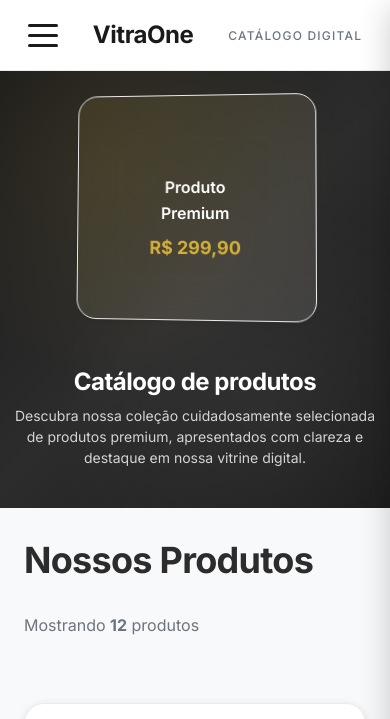
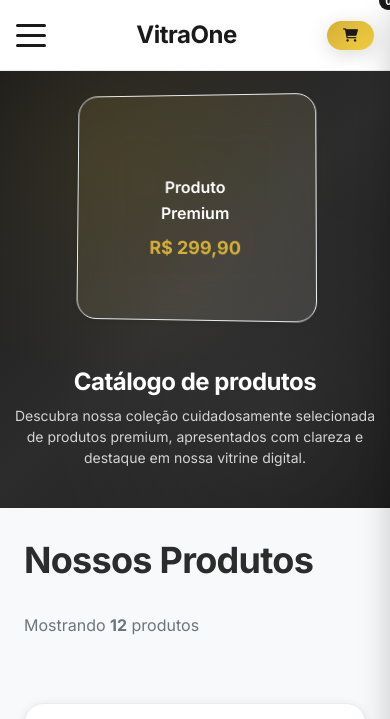
Before and after one commit to luccagoltzman/VitraOne, a plain HTML site: page index.html in a window 390 px wide. Shown: the top 719 px of the page. Drawn offline with Linux system fonts and the light colour scheme.

Commit message:
fix: :bug: Correção do carrinho para aparelhos móveis

```diff
--- a/index.html
+++ b/index.html
@@ -20,6 +20,10 @@
                 </button>
                 <h1 class="logo">VitraOne</h1>
                 <span class="tagline">Catálogo Digital</span>
+                <button class="btn-cart">
+                    <i class="fas fa-shopping-cart"></i>
+                    <span class="cart-count">0</span>
+                </button>
             </div>
             <div class="nav-actions">
                 <button class="nav-filter-btn" id="sidebar-open-btn" title="Filtros">
--- a/styles.css
+++ b/styles.css
@@ -249,6 +249,12 @@ body {
     margin-top: 70px;
 }
 
+/* .hero-visual-image {
+    width: 100%;
+    height: 100%;
+    object-fit: cover;
+} */
+
 .hero-content {
     display: grid;
     grid-template-columns: 1fr 1fr;
@@ -2015,6 +2021,34 @@ body.sidebar-active {
         flex-direction: row;
         align-items: center;
         gap: 35px;
+        width: 100%;
+        justify-content: space-between;
+    }
+
+    /* Esconder tagline "Catálogo Digital" em mobile */
+    .nav-brand .tagline {
+        display: none;
+    }
+
+    /* Mostrar botão do carrinho no lugar da tagline */
+    .nav-brand .btn-cart {
+        display: flex;
+        position: static;
+        background: var(--gradient-accent);
+        border: none;
+        padding: var(--spacing-sm) var(--spacing-md);
+        border-radius: 25px;
+        color: var(--primary-color);
+        font-weight: 600;
+        cursor: pointer;
+        transition: var(--transition-normal);
+        box-shadow: var(--shadow-medium);
+        z-index: auto;
+    }
+
+    .nav-brand .btn-cart:hover {
+        transform: translateY(-2px);
+        box-shadow: var(--shadow-heavy);
     }
 
     .desktop-sidebar,
```
